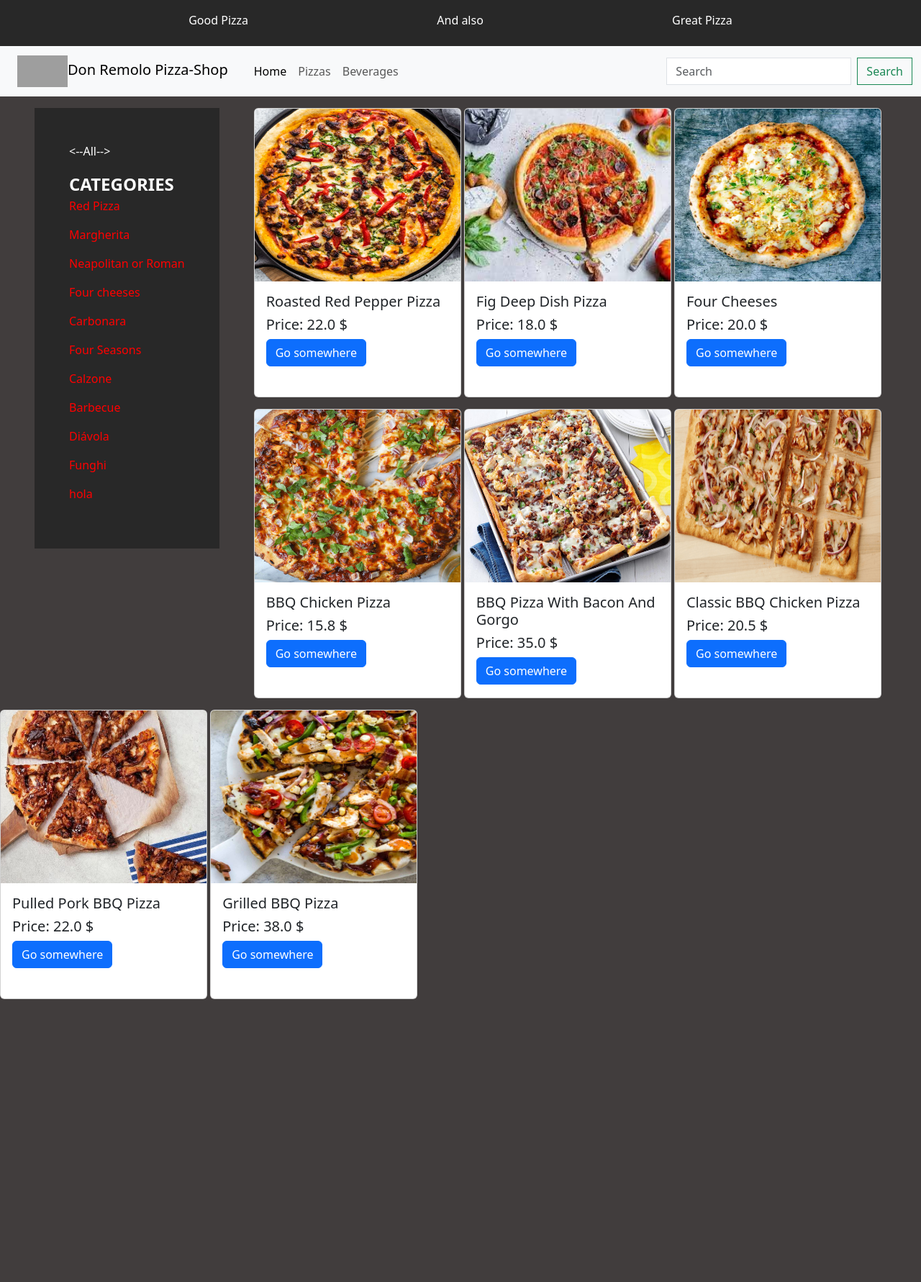
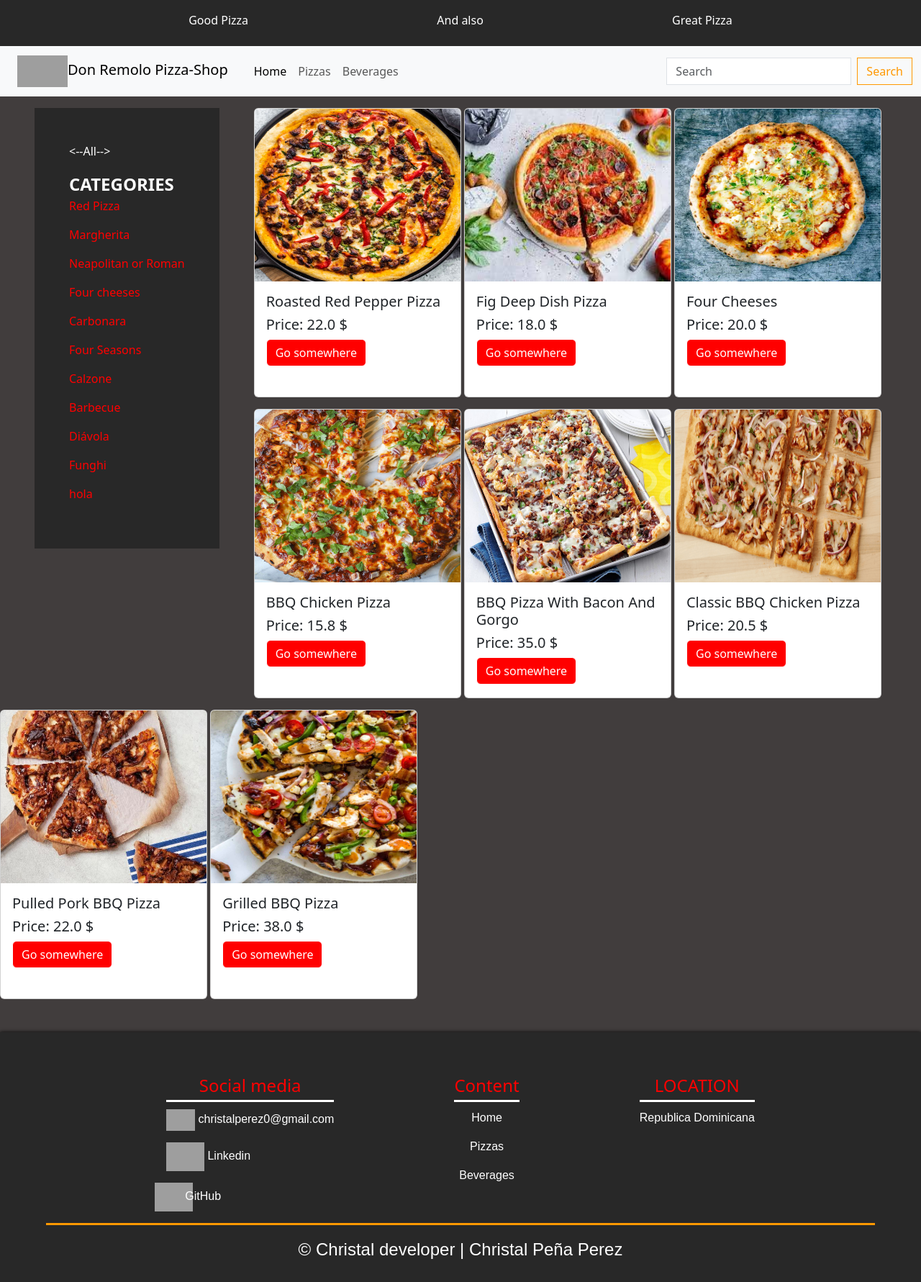
Before and after one commit to Christalpena/Pizza-Shop, a Django app: page /pizzas/ in a window 1280 px wide. Shown: the whole page at 72% size. Before the commit the page ends 1388 px from the top, so only its background shows below. Run offline with Django 3.2, Linux system fonts and the light colour scheme; data comes from the database, SQL or seed files in the repository; grey boxes are pictures that could not be loaded.

Commit message:
adding design

```diff
--- a/DonRemoloPizzaShop/HomeApp/static/pizzashop/css/pizzashop.css
+++ b/DonRemoloPizzaShop/HomeApp/static/pizzashop/css/pizzashop.css
@@ -33,3 +33,89 @@ body{
     text-decoration: none;
 
 }
+
+.slogan{
+    margin: auto;
+    text-align: center;
+    text-align: center;
+    margin-top: 3rem;
+    font-size: x-large;
+    font-weight: 600;
+    color: white;
+}
+
+.history p{
+    font-size: larger;
+    text-align: center;
+    margin: 4rem;
+    font-weight: 700;
+    margin-top: 7rem;
+}
+.btn:hover{
+    background-color: #ff9800;
+    border-color:  #ff9800;
+}
+
+.btn{
+    color: #ff9800;
+    border-color: #ff9800;
+}
+
+.btn-primary{
+    background-color: red;
+    color: white;
+    border-color: white;
+}
+
+footer{
+    background-color: rgb(40, 40, 40);
+    padding: 60px 0 30px 0;
+    box-shadow: 0px 0px 5px black;
+    overflow: hidden;
+    margin-top: 10em;
+    margin-top: 30px;
+}
+
+.container_footer{
+    display: flex;
+    width: 90%;
+    justify-content: space-evenly;
+    margin: auto;
+    border-bottom: 3px solid  #ff9800;
+
+}
+
+.content-footer{
+    text-align: center;
+
+}
+
+.content-footer h4{
+    color: red;
+    border-bottom: 3px solid white;
+    padding-bottom: 5px;
+    margin-bottom: 10px;
+
+}
+
+.content-footer p{
+    font-family: 'Aclonica', sans-serif;
+    color:  white;
+}
+
+.last-titule{
+    text-align: center;
+    font-size: 24px;
+    margin: 20px 0 0 0;
+    font-family: 'Aclonica', sans-serif;
+
+    color: white;
+}
+
+.content-footer p a{
+    text-decoration: none;
+    color: white;
+}
+.content-footer p a :hover{
+    color: white;
+}
--- a/DonRemoloPizzaShop/HomeApp/templates/mainpage/fathertemplate.html
+++ b/DonRemoloPizzaShop/HomeApp/templates/mainpage/fathertemplate.html
@@ -8,7 +8,7 @@
 
     <link href="https://cdn.jsdelivr.net/npm/bootstrap@5.3.0-alpha1/dist/css/bootstrap.min.css" rel="stylesheet" integrity="sha384-GLhlTQ8iRABdZLl6O3oVMWSktQOp6b7In1Zl3/Jr59b6EGGoI1aFkw7cmDA6j6gD" crossorigin="anonymous">
 
-    <link rel="stylesheet" href="{% static 'pizzashop/css/pizzashop.css' %}?4.9" media="all">
+    <link rel="stylesheet" href="{% static 'pizzashop/css/pizzashop.css' %}?5.0" media="all">
 
 
 
@@ -62,6 +62,25 @@
 
 </body>
 <footer>
+  <div class="container_footer">
+    <div class="content-footer">
+      <h4>Social media</h4>
+      <p><img style="height: 30px;" src="https://upload.wikimedia.org/wikipedia/commons/thumb/7/7e/Gmail_icon_%282020%29.svg/2560px-Gmail_icon_%282020%29.svg.png" alt=""> christalperez0@gmail.com</p>
+      <p style="text-align: left;" ><a href="https://www.linkedin.com/in/christal-pe%C3%B1a-p%C3%A9rez-15b1b4251/"><img style="height: 40px;padding-right: 4px;" src="https://img.freepik.com/vector-premium/logo-linkedin_578229-227.jpg" alt=""></a>Linkedin</p>
+      <p style="text-align:start; margin-left: -1rem;" ><a href="https://github.com/Christalpena"><img style="height: 40px;margin-right: -0.7rem;" src="https://www.pngmart.com/files/22/GitHub-PNG-Isolated-Photo.png" alt=""></a>GitHub</p>
+    </div>
+    <div class="content-footer">
+      <h4>Content</h4>
+      <p>Home</p>
+      <p>Pizzas</p>
+      <p>Beverages</p>
+    </div>
+    <div class="content-footer">
+      <h4>LOCATION</h4>
+      <p>Republica Dominicana</p>
+    </div>
+  </div>
+  <h2 class="last-titule">&copy; Christal developer | Christal Peña Perez</h2>
 
 </footer>
 </html>
```
Also changed, not shown: DonRemoloPizzaShop/HomeApp/templates/mainpage/pizzashop.html (+24 -0 lines).
